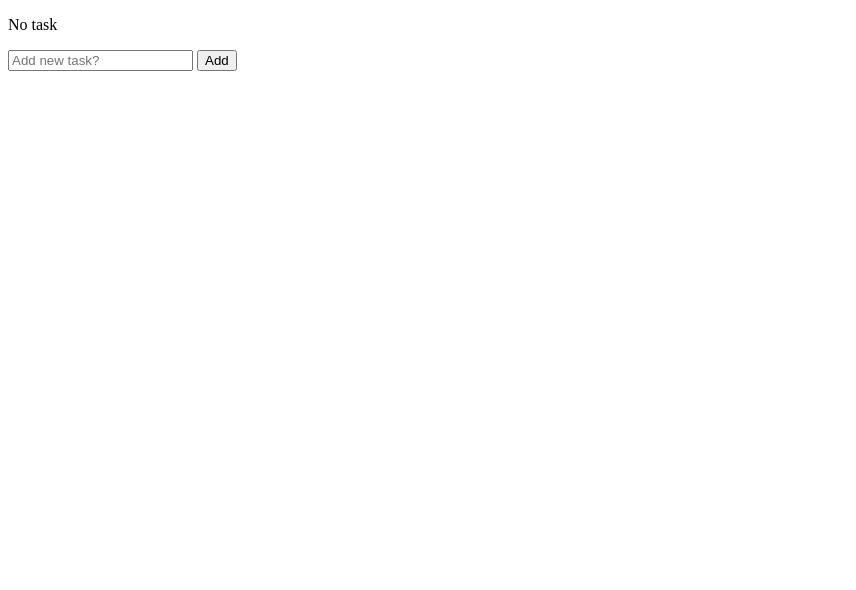
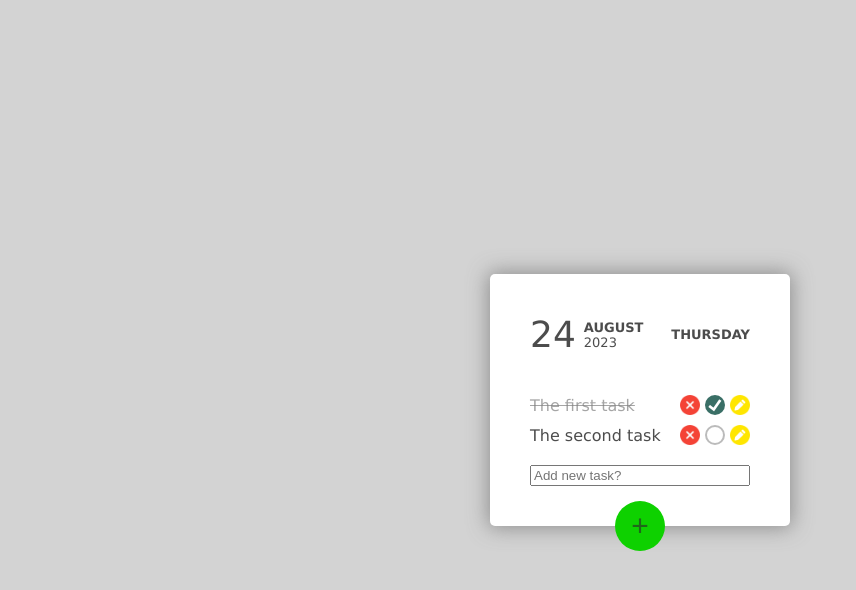
Before and after one commit to DVDenys/todo-list, a plain HTML site: page index.html in a window 1280 px wide. Shown: the whole page, without its empty margins (0-856 px from the left). Drawn offline with Linux system fonts and the light colour scheme.

Commit message:
add style

```diff
--- /dev/null
+++ b/css/style.css
@@ -0,0 +1,134 @@
+* {
+  box-sizing: border-box;
+}
+body {
+  margin: 0;
+  font-size: 16px;
+  font-family: Verdana, Tahoma, sans-serif;
+  background-color: lightgray;
+  display: flex;
+  align-items: center;
+  justify-content: center;
+  height: 100vh;
+  color: rgba(0, 0, 0, .7);
+}
+p {
+  margin: 0;
+}
+.wrapper {
+  margin: 0 auto;
+  padding: 40px;
+  background-color: white;
+  border-radius: 5px;
+  min-width: 300px;
+  /* max-width: 500px; */
+  box-shadow: 0px 0px 20px 2px rgba(117, 117, 117, 0.726);
+  position: relative;
+}
+
+.date__container {
+  display: flex;
+  justify-content: space-between;
+  align-items: center;
+}
+.date__item {
+  display: flex;
+  align-items: center;
+}
+.date__item-number {
+  font-weight: 400;
+  font-size: 36px;
+  margin-right: 8px;
+}
+.date__item-second {
+  display: flex;
+  flex-direction: column;
+}
+.date__item-mounth {
+  font-size: 13px;
+  font-weight: 700;
+  text-transform: uppercase;
+}
+.date__item-year {
+  font-size: 13px;
+}
+.date__item-day {
+  font-weight: 600;
+  font-size: 13px;
+  text-transform: uppercase;
+}
+.todo {
+    margin-top: 30px;
+}
+.todo__task-list {
+
+}
+.task-list {
+    display: flex;
+    flex-direction: column;
+    align-items: flex-start;
+    justify-content: space-around;
+}
+.task-list__item {
+    margin-top: 10px;
+    width: 100%;
+    display: flex;
+    align-items: center;
+    justify-content: space-between;
+}
+.task-list__btn-container {
+    display: flex;
+
+}
+.task-list__item-text {
+
+}
+.task-list__item-btn, .task-list__item-done {
+    margin-left: 5px;
+    cursor: pointer;
+    width: 20px;
+    height: 20px;
+}
+.todo__add-task {
+}
+.add-task {
+    margin-top: 20px;
+    display: flex;
+    flex-direction: column;
+}
+.add-task__input {
+
+}
+.add-task__btn {
+    width: 50px;
+    height: 50px;
+    /* padding: 20px; */
+    border-radius: 50%;
+    border: 1px solid transparent;
+    position: absolute;
+    left: calc(50% - 25px);
+    bottom: -25px;
+    font-size: 30px;
+    color: rgb(32, 102, 27);
+    background-color: rgb(14, 209, 0);
+}
+.modal-window {
+}
+
+.disabled {
+  text-decoration: line-through;
+  opacity: 0.5;
+}
+.modal-window {
+  display: none;
+}
+
+.task-list__item-done {
+    border: 2px solid rgba(167, 167, 167, 0.767);
+    border-radius: 50%;
+}
+.done {
+    background-position: center;
+    background-image: url('../img/check.png');
+    border-color: transparent;
+}
--- a/index.html
+++ b/index.html
@@ -1,43 +1,54 @@
 <!DOCTYPE html>
 <html lang="en">
+
 <head>
-    <meta charset="UTF-8">
-    <meta name="viewport" content="width=device-width, initial-scale=1.0">
-    <meta name="description" content="todo list app">
+  <meta charset="UTF-8" />
+  <meta name="viewport" content="width=device-width, initial-scale=1.0" />
+  <meta name="description" content="todo list app" />
+
+  <link rel="stylesheet" href="css/style.css" />
+  <link rel="shortcut icon" href="favicon.png" type="image/x-icon" />
   <title>ToDo</title>
 </head>
+
 <body>
   <header></header>
   <main>
     <div class="wrapper">
+      <section class="date__container">
+        <div class="date__item">
+          <p class="date__item-number" id="date-number"></p>
+          <div class="date__item-second">
+            <p class="date__item-mounth" id="date-mounth"></p>
+            <p class="date__item-year" id="date-year"></p>
+          </div>
+        </div>
+        <div class="date__item">
+          <p class="date__item-day" id="date-day">
+
+          </p>
+        </div>
+      </section>
       <section class="todo">
         <article id="task-list" class="todo__task-list task-list">
           <div class="task-list__item">
-                        <p class="task-list__item-text">No task</p>
+            <!-- <p class="task-list__item-text">No task</p> -->
           </div>
         </article>
         <article class="todo__add-task add-task">
-                    <input id="add-task__input" type="text" placeholder="Add new task?">
-                    <button id="add-task__btn">Add</button>
+          <input id="add-task__input" class="add-task__input" type="text" placeholder="Add new task?" />
+          <button id="add-task__btn" class="add-task__btn">+</button>
         </article>
       </section>
       <section id="modal-edit" class="modal-window">
         <button id="exit">Exit</button>
-                <input id="edit-task__input" type="text" placeholder="Add your task?">
+        <input id="edit-task__input" type="text" placeholder="Add your task?" />
         <button id="apply-task__btn">Apply</button>
       </section>
     </div>
   </main>
   <footer></footer>
   <script src="scripts/script.js"></script>
-    <style>
-        .disabled {
-            text-decoration: line-through;
-            opacity: .5;
-        }
-        .modal-window {
-            display: none;
-        }
-    </style>
 </body>
+
 </html>
--- a/scripts/script.js
+++ b/scripts/script.js
@@ -1,16 +1,36 @@
-const taskArr     = [];
-const inputTask   = document.querySelector("#add-task__input");
-const addTaskBtn  = document.querySelector("#add-task__btn");
-const taskList    = document.querySelector("#task-list");
-const modalWindow = document.querySelector("#modal-edit");
-const editInput   = document.querySelector("#edit-task__input");
-const applyBtn    = document.querySelector("#apply-task__btn");
-const exitBtn     = document.querySelector("#exit");
+const taskArr        = [
+  { value: "The first task", active: 0 },
+  { value: "The second task", active: 1 }
+];
 
+const inputTask      = document.querySelector("#add-task__input");
+const addTaskBtn     = document.querySelector("#add-task__btn");
+const taskList       = document.querySelector("#task-list");
+const modalWindow    = document.querySelector("#modal-edit");
+const editInput      = document.querySelector("#edit-task__input");
+const applyBtn       = document.querySelector("#apply-task__btn");
+const exitBtn        = document.querySelector("#exit");
+const dateNumber     = document.querySelector("#date-number");
+const dateMounth     = document.querySelector("#date-mounth");
+const dateYear       = document.querySelector("#date-year");
+const dateDay        = document.querySelector("#date-day");
+
+//first render
+window.addEventListener("DOMContentLoaded", renderTaskList())
+
+//date block
+let today = new Date();
+dateNumber.innerHTML = today.toLocaleString('en-US', {day: 'numeric'});
+dateMounth.innerHTML = today.toLocaleString('en-US', {month: 'long'});
+dateYear.innerHTML = today.toLocaleString('en-US', {year: 'numeric'});
+dateDay.innerHTML = today.toLocaleString('en-US', {weekday: 'long',});
+
+//add task event
 addTaskBtn.addEventListener("click", () => {
   addTask(inputTask.value);
 });
 
+//add task funck
 function addTask(value) {
   isEmpty(value)
     ? alert("no task message")
@@ -23,7 +43,7 @@ function addTask(value) {
 function renderTaskList() {
   // to render task list
   taskArr.length == 0
-    ? (taskList.innerHTML = "no task")
+    ? (taskList.innerHTML = "No tasks")
     : (taskList.innerHTML = ""),
     taskArr.map((el, ind) => {
       taskList.append(createBox(el.value, ind));
@@ -40,35 +60,44 @@ function createBox(el, ind) {
   par.innerText = el;
   div.appendChild(par);
 
+  //create wrapper div for function btn
+  const secDiv = document.createElement("div");
+  secDiv.classList.add("task-list__btn-container");
+
   // create remove btn
-  const btn = document.createElement("button");
-  btn.classList.add("task-list__item-btn");
-  btn.innerText = "X";
-  btn.addEventListener("click", () => {
+  const remImg = document.createElement("img");
+  remImg.classList.add("task-list__item-btn");
+  remImg.setAttribute("src", `img/remove.png`);
+  remImg.setAttribute("alt", `delete icon`);
+  remImg.addEventListener("click", () => {
     taskArr.splice(ind, 1);
     renderTaskList();
   });
-  div.appendChild(btn);
+  secDiv.appendChild(remImg);
 
   // create disable btn
-  const btnDisable = document.createElement("button");
-  btnDisable.classList.add("task-list__item-btn");
-  btnDisable.innerText = "disable";
-  btnDisable.addEventListener("click", () => {
+  const disImg = document.createElement("div");
+  disImg.classList.add("task-list__item-done");
+  disImg.classList.add(taskArr[ind].active ? null : "done");
+  disImg.addEventListener("click", () => {
     taskArr[ind].active = 0;
     document.querySelector(`#task${ind}`).classList.toggle("disabled");
+    disImg.classList.toggle("done");
   });
-  div.appendChild(btnDisable);
+  secDiv.appendChild(disImg);
 
   // create edit task btn
-  const btnEdit = document.createElement("button");
-  btnEdit.classList.add("task-list__item-btn");
-  btnEdit.innerText = "edit";
-  btnEdit.addEventListener("click", () => {
+  const editImg = document.createElement("img");
+  editImg.classList.add("task-list__item-btn");
+  editImg.setAttribute("src", `img/edit.png`);
+  editImg.setAttribute("alt", `edit icon`);
+  editImg.addEventListener("click", () => {
     editTask(ind);
     console.log(ind);
   });
-  div.appendChild(btnEdit);
+  secDiv.appendChild(editImg);
+
+  div.appendChild(secDiv);
 
   return div;
 }
```
Also changed, not shown: favicon.png (added), img/check.png (added), img/edit.png (added), img/remove.png (added). Lines whose indentation alone changed are shown as unchanged.
